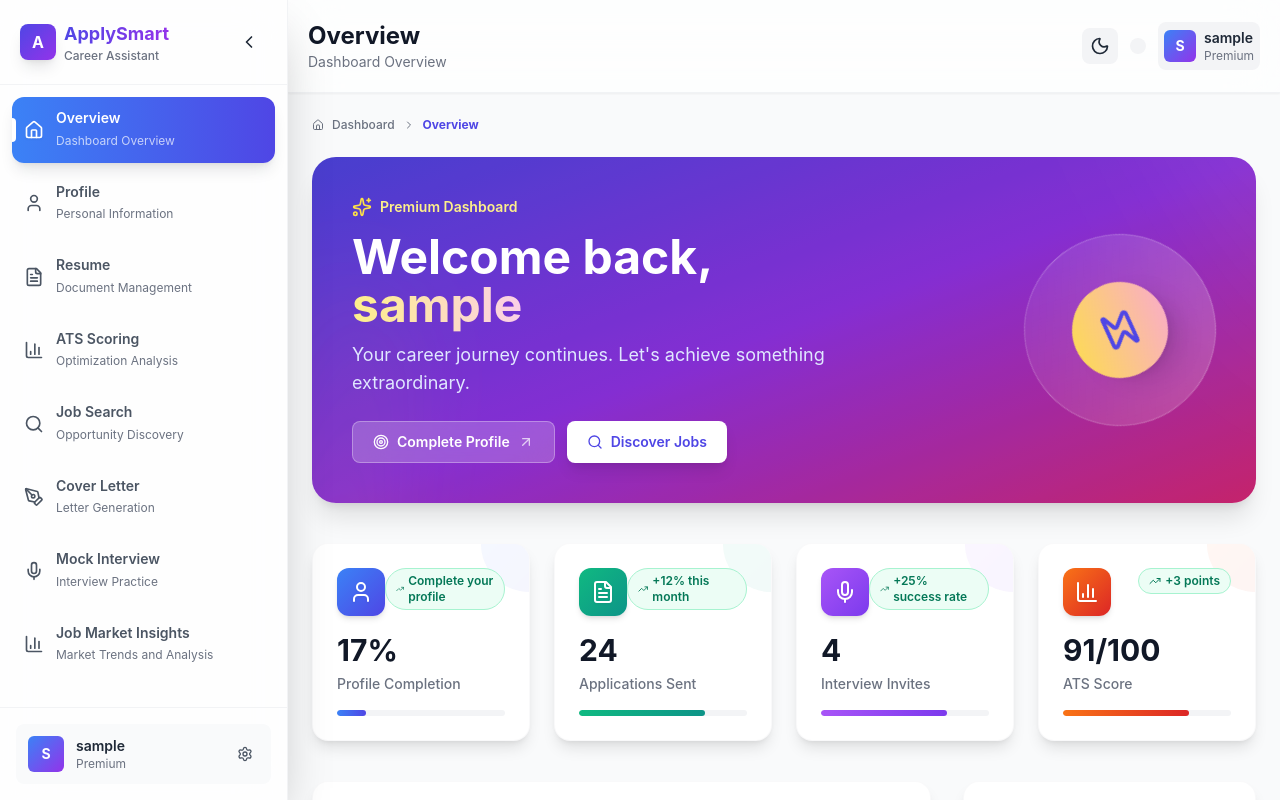
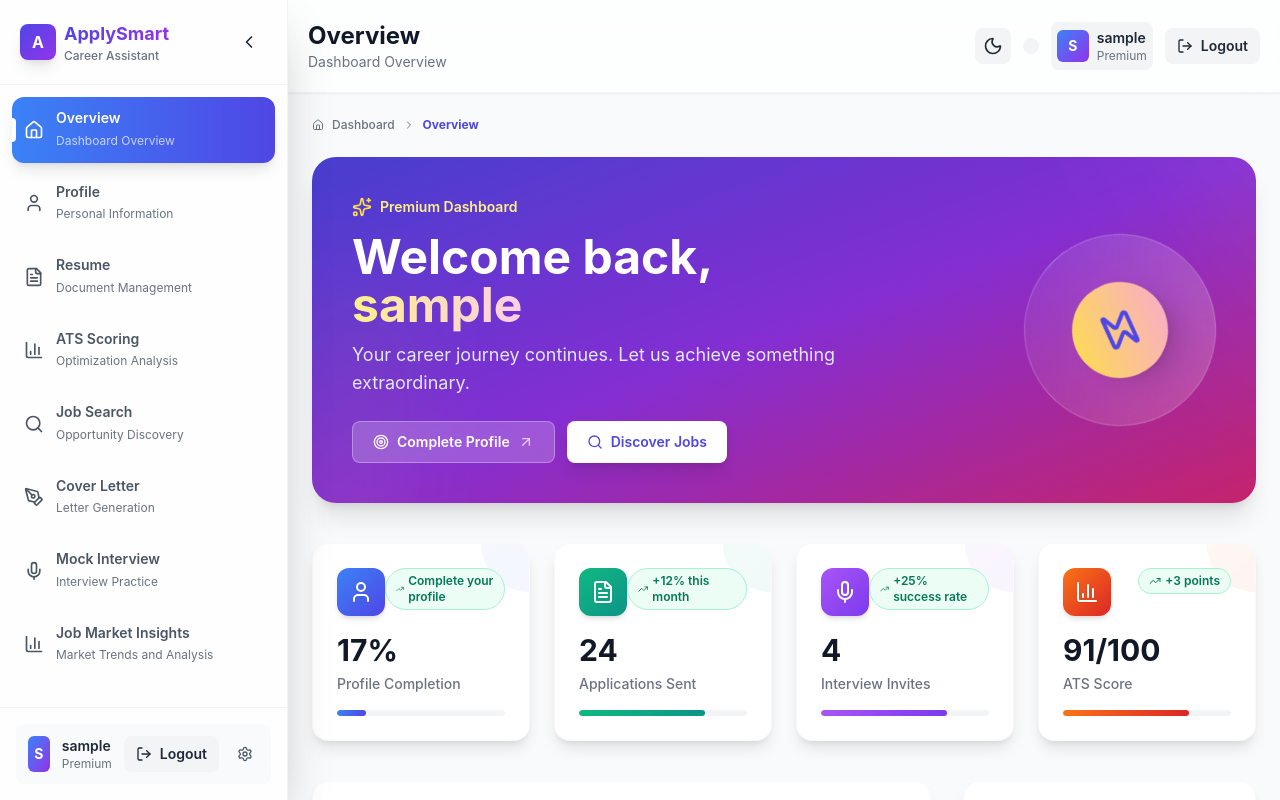
Before and after one commit to shahf3/Apply_Smart, a React (Create React App) app in the folder frontend/: page /dashboard in a window 1280 px wide. Shown: the top 800 px of the page. Built offline with nearby package versions, Linux system fonts and the light colour scheme; sample sign-in values are in the browser's storage.

Commit message:
added logout button

```diff
--- a/frontend/src/components/Dashboard.js
+++ b/frontend/src/components/Dashboard.js
@@ -11,7 +11,7 @@ import {
   X,
   ChevronLeft,
   ChevronRight,
-  Bell,
+  LogOut,
   Home,
   AlertCircle,
   Settings,
@@ -85,7 +85,7 @@ function Dashboard() {
       }
     };
     initializeDashboard();
-    //loadDashboardStats();
+
     const handleResize = () => {
       if (window.innerWidth >= 1024) setIsSidebarOpen(false);
       if (window.innerWidth >= 1280) setIsSidebarCollapsed(false);
@@ -93,6 +93,42 @@ function Dashboard() {
     window.addEventListener("resize", handleResize);
     return () => window.removeEventListener("resize", handleResize);
   }, []);
+
+  // Logout helpers
+  const removeUserDataFromStorage = (uid) => {
+    try {
+      const prefixes = [`dashboard_stats_${uid}`, `recent_activities_${uid}`];
+      const fields = [
+        "user_id",
+        "user_name",
+        "user_email",
+        "user_bio",
+        "user_skills",
+        "user_experience",
+        "user_education",
+        "auth_token",
+      ];
+
+      fields.forEach((key) => localStorage.removeItem(key));
+
+      const keysToRemove = [];
+      for (let i = 0; i < localStorage.length; i += 1) {
+        const key = localStorage.key(i);
+        if (key && prefixes.some((p) => key.startsWith(p))) {
+          keysToRemove.push(key);
+        }
+      }
+      keysToRemove.forEach((k) => localStorage.removeItem(k));
+    } catch (e) {
+      console.error("Logout storage cleanup error:", e);
+    }
+  };
+
+  const handleLogout = () => {
+    const uid = localStorage.getItem("user_id");
+    if (uid) removeUserDataFromStorage(uid);
+    window.location.href = "/";
+  };
 
   const calculateProfileCompletion = () => {
     let completion = 0;
@@ -362,7 +398,7 @@ function Dashboard() {
                 transition={{ delay: 0.4 }}
                 className="text-md md:text-lg text-indigo-100 mb-6 max-w-xl leading-relaxed"
               >
-                Your career journey continues. Let's achieve something
+                Your career journey continues. Let us achieve something
                 extraordinary.
               </motion.p>
 
@@ -793,6 +829,19 @@ function Dashboard() {
                 </p>
               </div>
 
+              {/* Single Logout in sidebar footer */}
+              <motion.button
+                whileHover={{ scale: 1.05 }}
+                whileTap={{ scale: 0.95 }}
+                onClick={handleLogout}
+                className="flex items-center gap-2 px-3 py-2 rounded-lg bg-gray-100 dark:bg-gray-800 hover:bg-gray-200 dark:hover:bg-gray-700 transition-colors"
+                aria-label="Logout"
+                title="Logout"
+              >
+                <LogOut className="w-4 h-4" />
+                <span className="text-sm font-semibold">Logout</span>
+              </motion.button>
+
               <motion.button
                 whileHover={{ scale: 1.1, rotate: 90 }}
                 whileTap={{ scale: 0.9 }}
@@ -852,16 +901,7 @@ function Dashboard() {
                 whileTap={{ scale: 0.9 }}
                 className="relative p-2 rounded-lg bg-gray-100 dark:bg-gray-800 hover:bg-gray-200 dark:hover:bg-gray-700 transition-colors"
               >
-                {/*<Bell className="w-5 h-5 text-gray-600 dark:text-gray-300" />
-                {notifications > 0 && (
-                  <motion.span
-                    initial={{ scale: 0 }}
-                    animate={{ scale: 1 }}
-                    className="absolute -top-1 -right-1 w-4 h-4 bg-red-500 text-white text-xs rounded-full flex items-center justify-center font-bold"
-                  >
-                    {notifications}
-                  </motion.span>
-                )} */}
+                {/* Notifications button placeholder */}
               </motion.button>
 
               <div className="hidden sm:flex items-center gap-2 bg-gray-100 dark:bg-gray-800 rounded-lg p-1.5">
@@ -879,6 +919,19 @@ function Dashboard() {
                   </p>
                 </div>
               </div>
+
+              {/* Header Logout */}
+              <motion.button
+                whileHover={{ scale: 1.05 }}
+                whileTap={{ scale: 0.95 }}
+                onClick={handleLogout}
+                className="flex items-center gap-2 px-3 py-2 rounded-lg bg-gray-100 dark:bg-gray-800 hover:bg-gray-200 dark:hover:bg-gray-700 transition-colors"
+                aria-label="Logout"
+                title="Logout"
+              >
+                <LogOut className="w-4 h-4" />
+                <span className="text-sm font-semibold">Logout</span>
+              </motion.button>
             </div>
           </div>
         </header>
```
